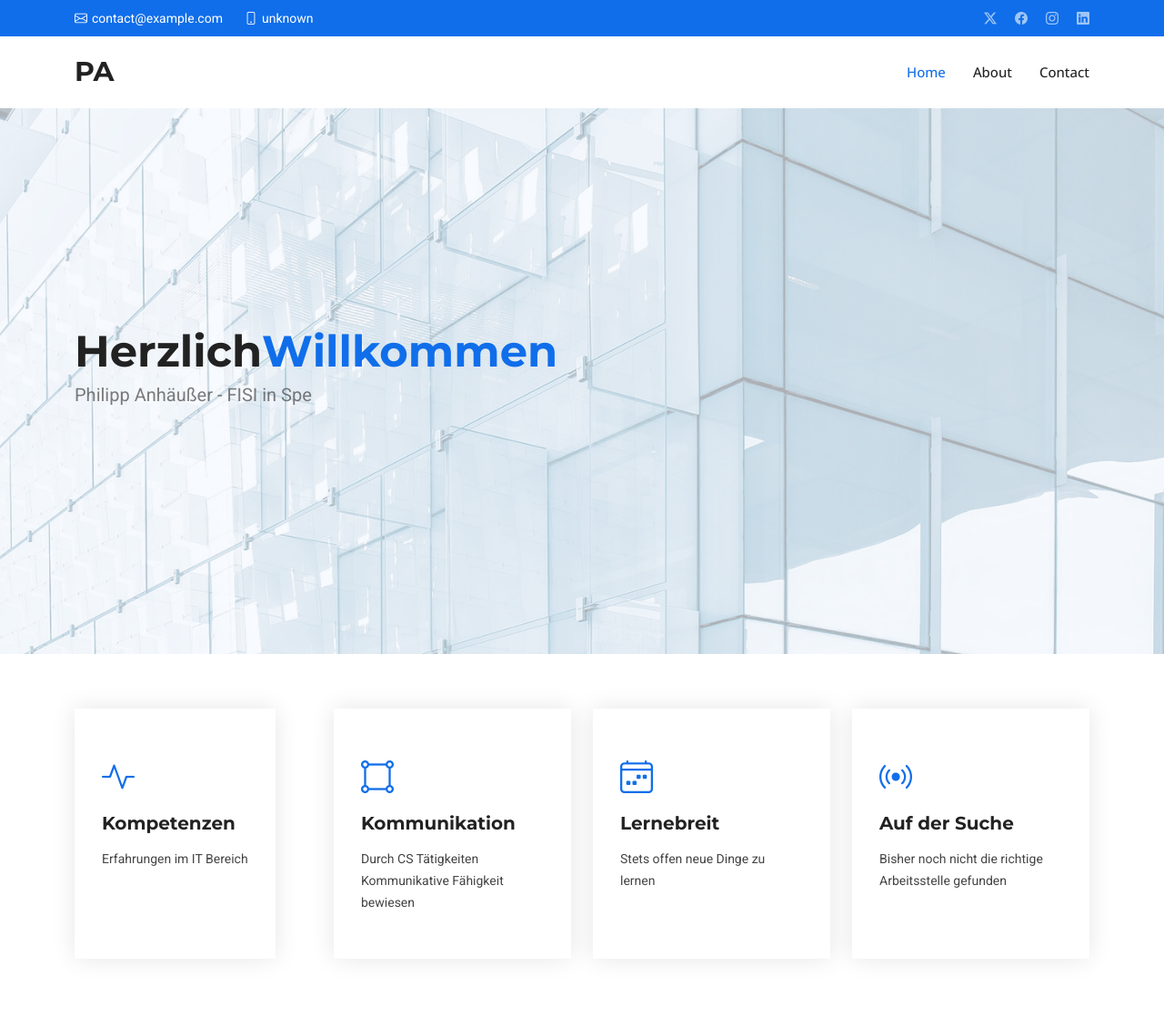
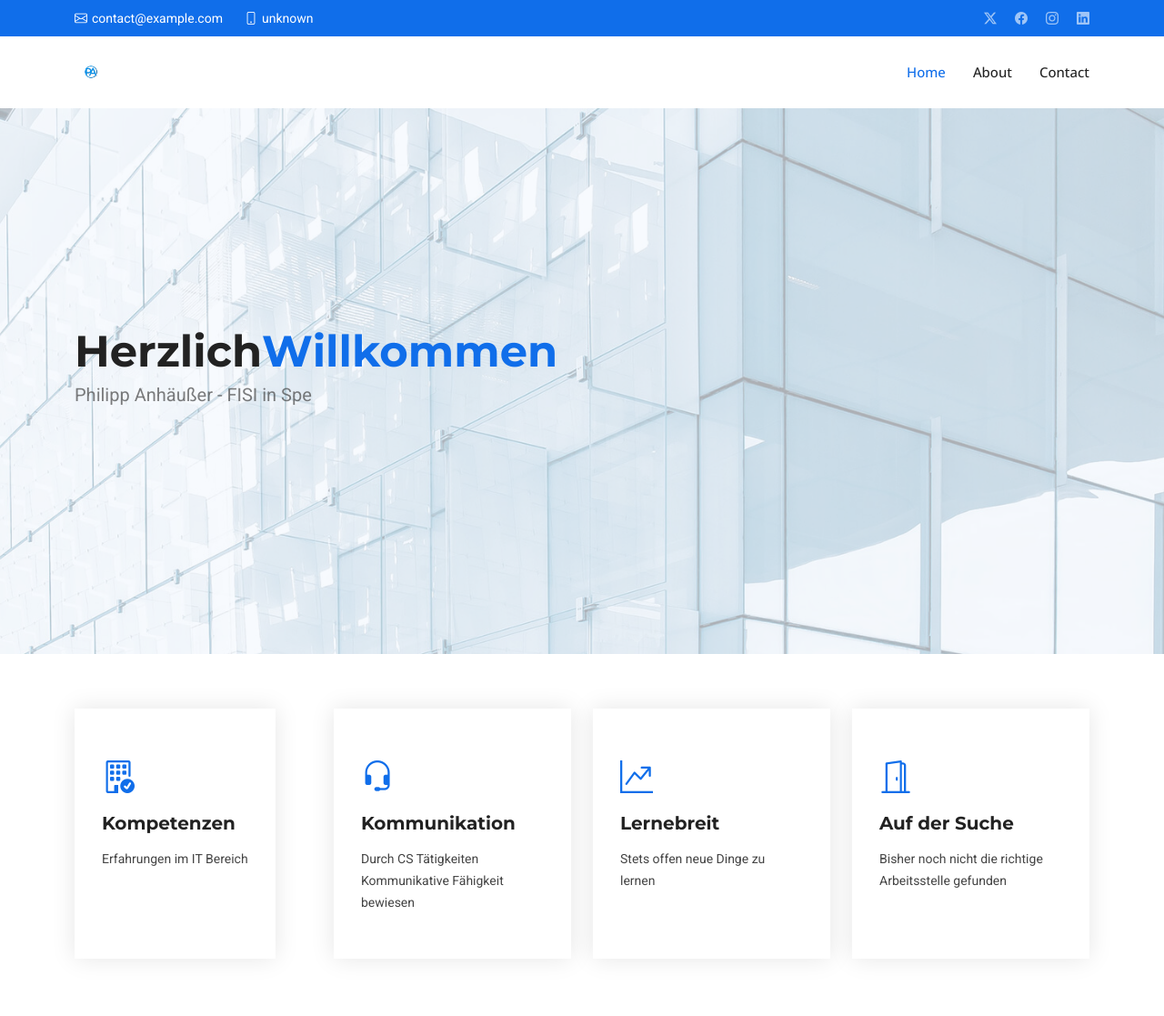
Before and after one commit to BurbonKid/personapage, a PHP site: page / in a window 1280 px wide. Shown: the top 1117 px of the page at 91% size. Run offline with PHP 8.4, Linux system fonts and the light colour scheme.

Commit message:
Icons Changed

```diff
--- a/about.php
+++ b/about.php
@@ -25,14 +25,14 @@
         </p>
         <ul>
           <li>
-            <i class="bi bi-diagram-3"></i>
+            <i class="bi bi-book"></i>
             <div>
               <h4>Fachabitur</h4>
               <p>Abschluss des Fachabiturs im Bereich Technik-Naturwissenschaft.</p>
             </div>
           </li>
           <li>
-            <i class="bi bi-fullscreen-exit"></i>
+            <i class="bi bi-award"></i>
             <div>
               <h4>English Level C1</h4>
               <p>Certified through school in Ireland</p>
--- a/index.php
+++ b/index.php
@@ -24,7 +24,7 @@
 
           <div class="col-xl-3 col-md-6 d-flex" data-aos="fade-up" data-aos-delay="100">
             <div class="service-item position-relative">
-              <div class="icon"><i class="bi bi-activity icon"></i></div>
+              <div class="icon"><i class="bi bi-building-check icon"></i></div>
               <h4><a href="about.php" class="stretched-link">Kompetenzen</a></h4>
               <p>Erfahrungen im IT Bereich</p>
             </div>
@@ -32,7 +32,7 @@
 
           <div class="col-xl-3 col-md-6 d-flex" data-aos="fade-up" data-aos-delay="200">
             <div class="service-item position-relative">
-              <div class="icon"><i class="bi bi-bounding-box-circles icon"></i></div>
+              <div class="icon"><i class="bi bi-headset icon"></i></div>
               <h4><a href="about.php" class="stretched-link">Kommunikation</a></h4>
               <p>Durch CS Tätigkeiten Kommunikative Fähigkeit bewiesen</p>
             </div>
@@ -40,7 +40,7 @@
 
           <div class="col-xl-3 col-md-6 d-flex" data-aos="fade-up" data-aos-delay="300">
             <div class="service-item position-relative">
-              <div class="icon"><i class="bi bi-calendar4-week icon"></i></div>
+              <div class="icon"><i class="bi bi-graph-up-arrow icon"></i></div>
               <h4><a href="about.php" class="stretched-link">Lernebreit</a></h4>
               <p>Stets offen neue Dinge zu lernen</p>
             </div>
@@ -48,7 +48,7 @@
 
           <div class="col-xl-3 col-md-6 d-flex" data-aos="fade-up" data-aos-delay="400">
             <div class="service-item position-relative">
-              <div class="icon"><i class="bi bi-broadcast icon"></i></div>
+              <div class="icon"><i class="bi bi-door-open icon"></i></div>
               <h4><a href="contact.php" class="stretched-link">Auf der Suche</a></h4>
               <p>Bisher noch nicht die richtige Arbeitsstelle gefunden</p>
             </div>
--- a/layout/header.php
+++ b/layout/header.php
@@ -58,10 +58,9 @@
     <div class="branding d-flex align-items-cente">
 
       <div class="container position-relative d-flex align-items-center justify-content-between">
-        <a href="index.html" class="logo d-flex align-items-center">
+        <a href="index.php" class="logo d-flex align-items-center">
           <!-- Uncomment the line below if you also wish to use an image logo -->
-          <!-- <img src="assets/img/logo.png" alt=""> -->
-          <h1 class="sitename">PA</h1>
+          <img src="assets/img/logo.png" alt="">
         </a>
 
         <nav id="navmenu" class="navmenu">
```
Also changed, not shown: assets/img/clients/client-1.png (deleted), assets/img/clients/client-2.png (deleted), assets/img/clients/client-3.png (deleted), assets/img/clients/client-4.png (deleted), assets/img/clients/client-5.png (deleted), assets/img/clients/client-6.png (deleted), assets/img/clients/client-7.png (deleted), assets/img/clients/client-8.png (deleted), assets/img/favicon.png, assets/img/logo.png.
